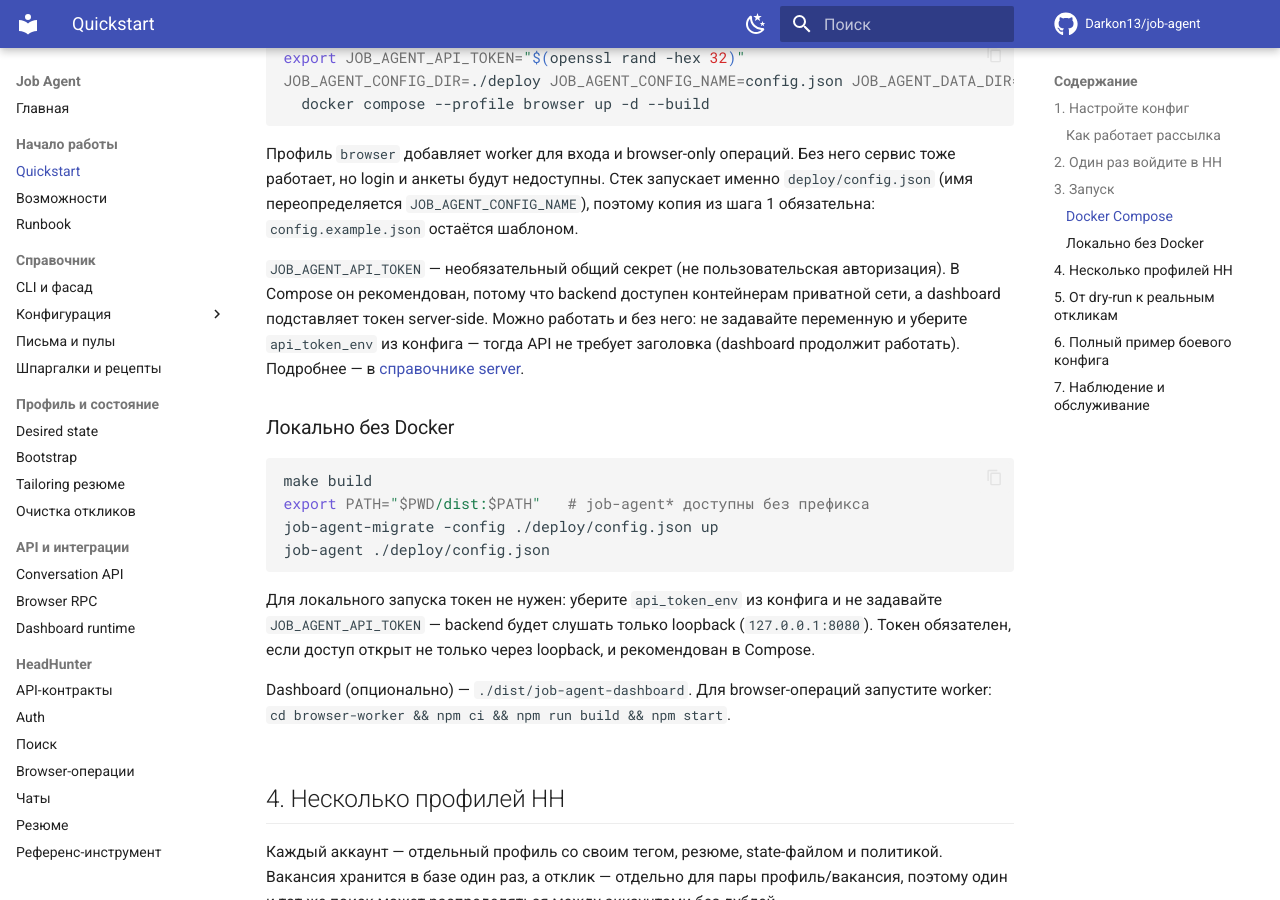
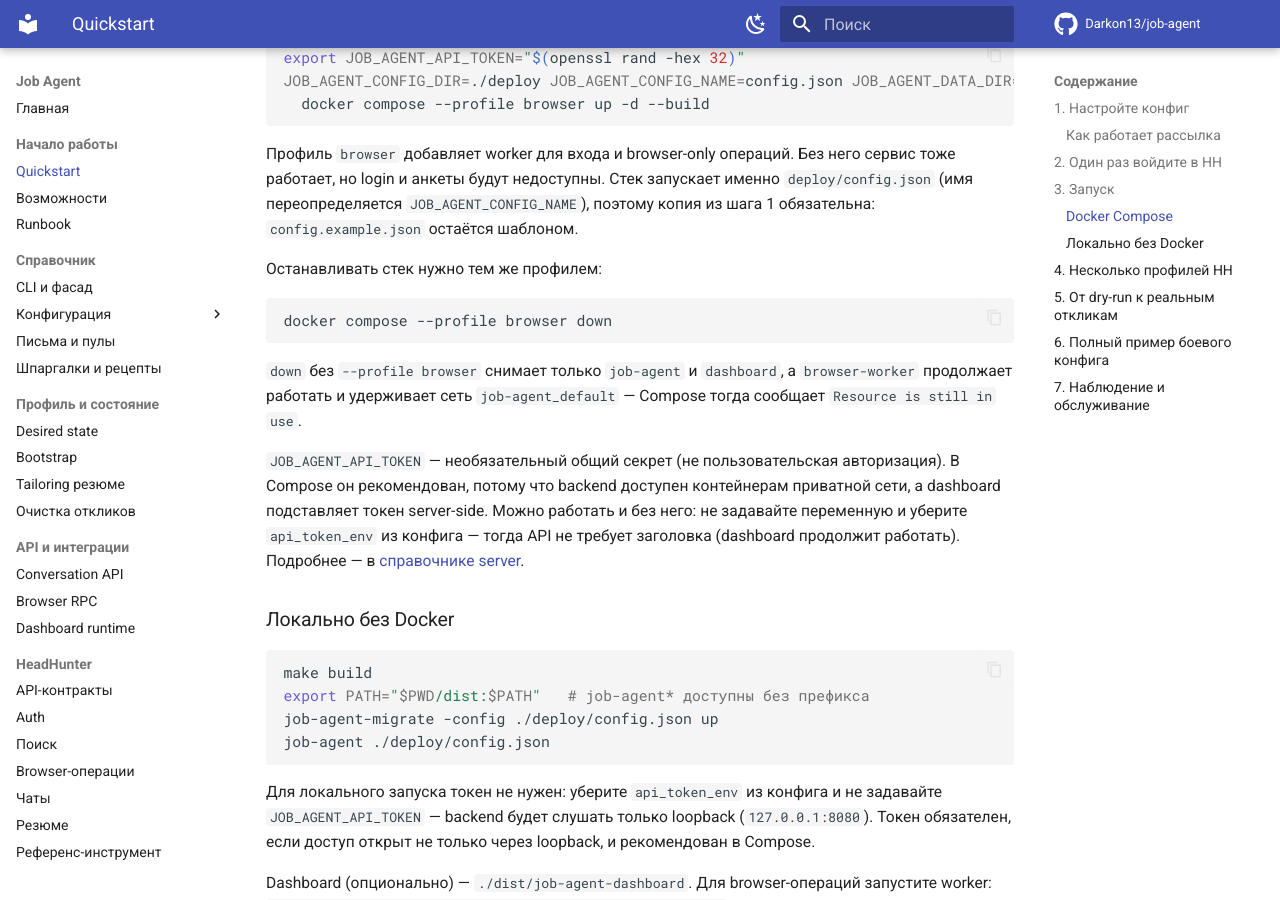
Before and after one commit to Darkon13/job-agent, an MkDocs documentation site: the page built from docs/quickstart.md, in a window 1280 px wide and 900 px high, scrolled down 5020 px. Built offline with MkDocs 1.6.1 and Material for MkDocs 9.7.7, drawn with Linux system fonts in a browser that asks for light colours; comment, search, counter and statistics services are not loaded.

Commit message:
docs: stop the compose stack with the browser profile

````diff
--- a/docs/quickstart.md
+++ b/docs/quickstart.md
@@ -193,6 +193,16 @@ JOB_AGENT_CONFIG_DIR=./deploy JOB_AGENT_CONFIG_NAME=config.json JOB_AGENT_DATA_D
 сервис тоже работает, но login и анкеты будут недоступны. Стек запускает именно
 `deploy/config.json` (имя переопределяется `JOB_AGENT_CONFIG_NAME`), поэтому
 копия из шага 1 обязательна: `config.example.json` остаётся шаблоном.
+
+Останавливать стек нужно тем же профилем:
+
+```sh
+docker compose --profile browser down
+```
+
+`down` без `--profile browser` снимает только `job-agent` и `dashboard`, а
+`browser-worker` продолжает работать и удерживает сеть `job-agent_default` —
+Compose тогда сообщает `Resource is still in use`.
 
 `JOB_AGENT_API_TOKEN` — необязательный общий секрет (не пользовательская
 авторизация). В Compose он рекомендован, потому что backend доступен
````
Also changed, not shown: README.md (+3 -0 lines), docs/releasing.md (+4 -4 lines), 3 other files.
